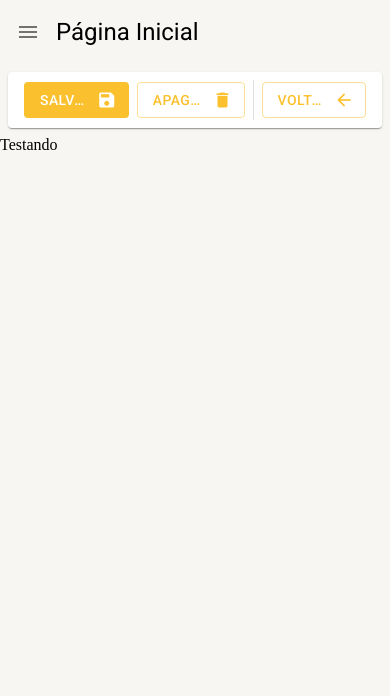
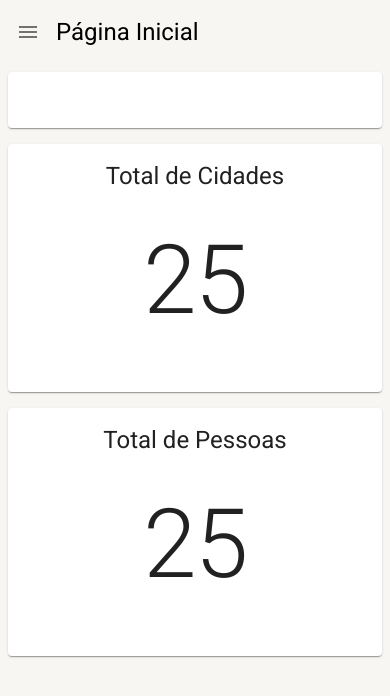
Before and after one commit to m4rcaoferole/materialui-ts, a React (Create React App) app: page /pagina-inicial in a window 390 px wide. Shown: the top 696 px of the page. Built offline with nearby package versions, Linux system fonts and the light colour scheme.

Commit message:
feat: construindo layout da pagina inicial - adicionando responsividade

```diff
--- a/src/pages/dashboard/Dashboard.tsx
+++ b/src/pages/dashboard/Dashboard.tsx
@@ -1,10 +1,51 @@
-import { ToolbarDetail } from '../../shared/components';
+import { Box, Card, CardContent, Grid, Typography } from '@mui/material';
+import { Toolbar } from '../../shared/components';
 import { LayoutBasePage } from '../../shared/layouts';
 
 export const Dashboard = () => {
   return (
-    <LayoutBasePage title="Página Inicial" toolbar={<ToolbarDetail showButtonSaveClose showButtonNew />}>
-      Testando
+    <LayoutBasePage
+      title="Página Inicial"
+      toolbar={<Toolbar showNewButton={false} />}
+    >
+      <Box width='100%' display='flex'>
+        <Grid container margin={1}>
+          <Grid item container spacing={2}>
+            <Grid item xs={12} md={6} lg={4} xl={3}>
+              <Card>
+                <CardContent>
+                  <Typography variant='h5' align='center'>
+                    Total de Cidades
+                  </Typography>
+
+                  <Box padding={4} display='flex' justifyContent='center' alignItems='center'>
+                    <Typography variant='h1'>
+                      25
+                    </Typography>
+                  </Box>
+
+                </CardContent>
+              </Card>
+            </Grid>
+
+            <Grid item xs={12} md={6} lg={4} xl={3}>
+              <Card>
+                <CardContent>
+                  <Typography variant='h5' align='center'>
+                    Total de Pessoas
+                  </Typography>
+
+                  <Box padding={4} display='flex' justifyContent='center' alignItems='center'>
+                    <Typography variant='h1'>
+                      25
+                    </Typography>
+                  </Box>
+                </CardContent>
+              </Card>
+            </Grid>
+          </Grid>
+        </Grid>
+      </Box>
     </LayoutBasePage>
   );
 };
--- a/src/shared/layouts/LayoutBasePage.tsx
+++ b/src/shared/layouts/LayoutBasePage.tsx
@@ -12,7 +12,7 @@ import { useDrawerContext } from '../contexts';
 interface ILayoutBasePageProps {
   title: string;
   children: React.ReactNode;
-  toolbar: React.ReactNode;
+  toolbar?: React.ReactNode;
 }
 
 export const LayoutBasePage: React.FC<ILayoutBasePageProps> = ({
```
